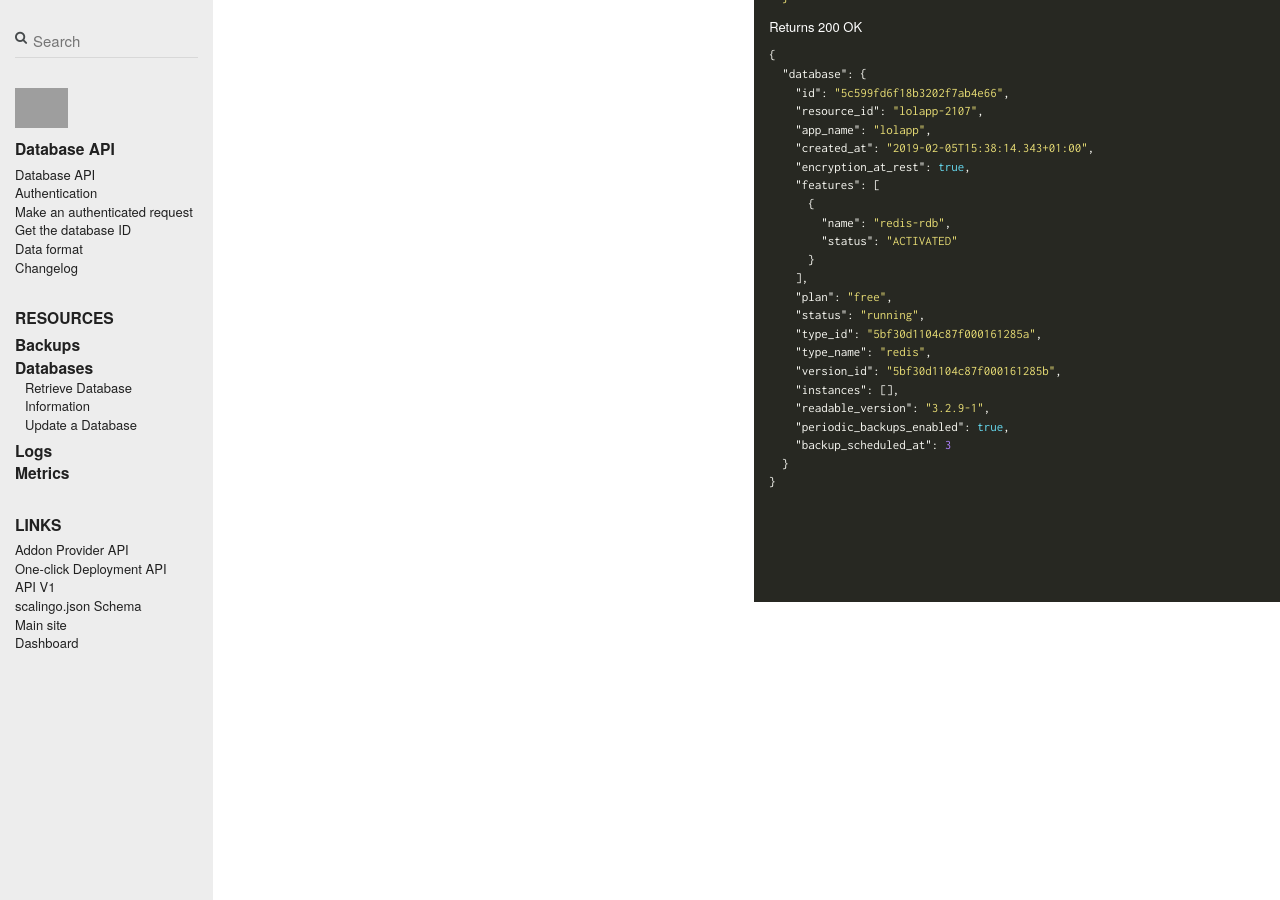
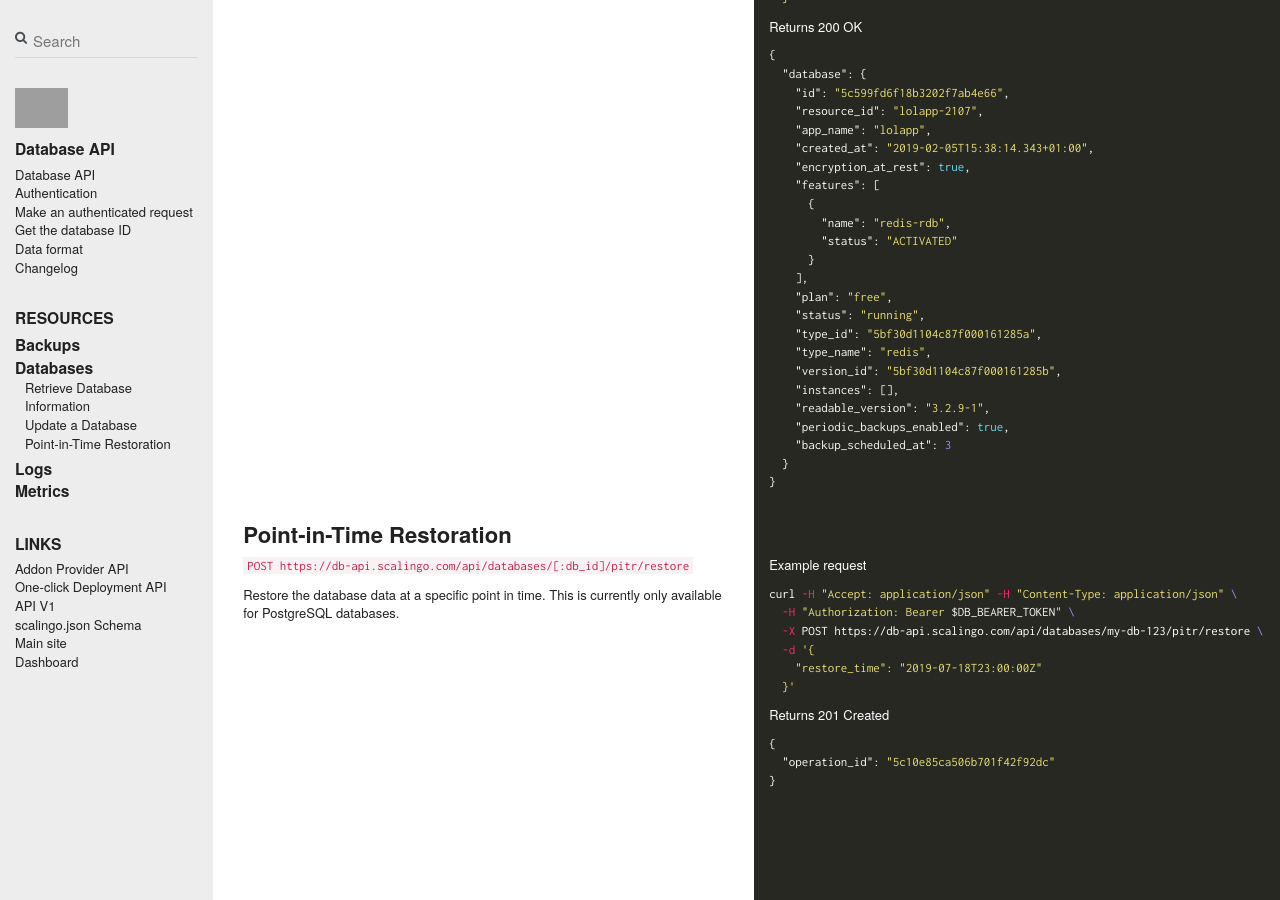
Before and after one commit to jdauphant/developers-documentation, a Jekyll site: the page built from _database_api/databases.md, in a window 1280 px wide and 900 px high, scrolled down 1847 px. Built offline with Jekyll 4.4.1, drawn with Linux system fonts in a browser that asks for light colours; nearby versions of some CDN libraries; comment, search, counter and statistics services are not loaded; grey boxes are pictures that could not be loaded.

Commit message:
Add doc about PITR restoration

````diff
--- a/_database_api/databases.md
+++ b/_database_api/databases.md
@@ -189,3 +189,35 @@ Returns 200 OK
   }
 }
 ```
+
+--- row ---
+
+## Point-in-Time Restoration
+
+--- row ---
+
+`POST https://db-api.scalingo.com/api/databases/[:db_id]/pitr/restore`
+
+Restore the database data at a specific point in time. This is currently only
+available for PostgreSQL databases.
+
+||| col |||
+
+Example request
+
+```shell
+curl -H "Accept: application/json" -H "Content-Type: application/json" \
+  -H "Authorization: Bearer $DB_BEARER_TOKEN" \
+  -X POST https://db-api.scalingo.com/api/databases/my-db-123/pitr/restore \
+  -d '{
+    "restore_time": "2019-07-18T23:00:00Z"
+  }'
+```
+
+Returns 201 Created
+
+```json
+{
+  "operation_id": "5c10e85ca506b701f42f92dc"
+}
+```
````
